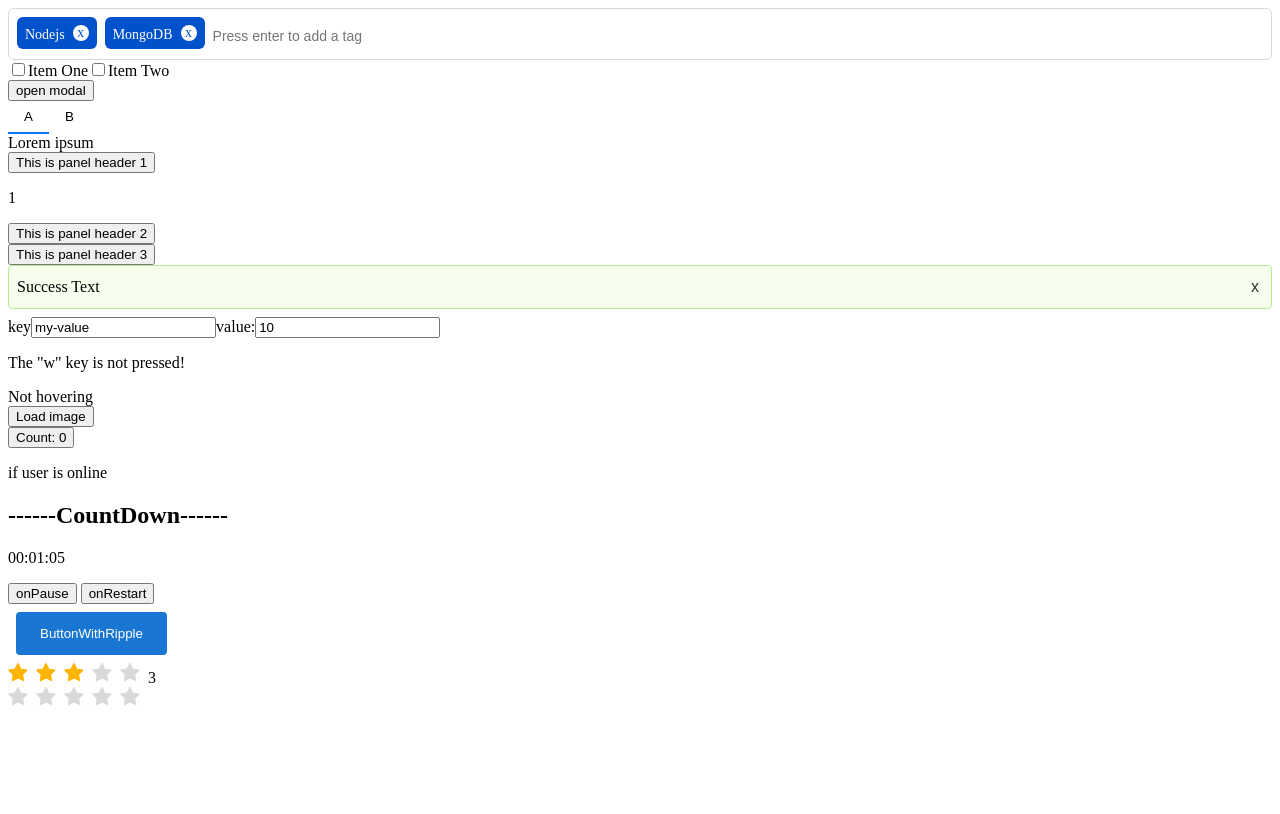
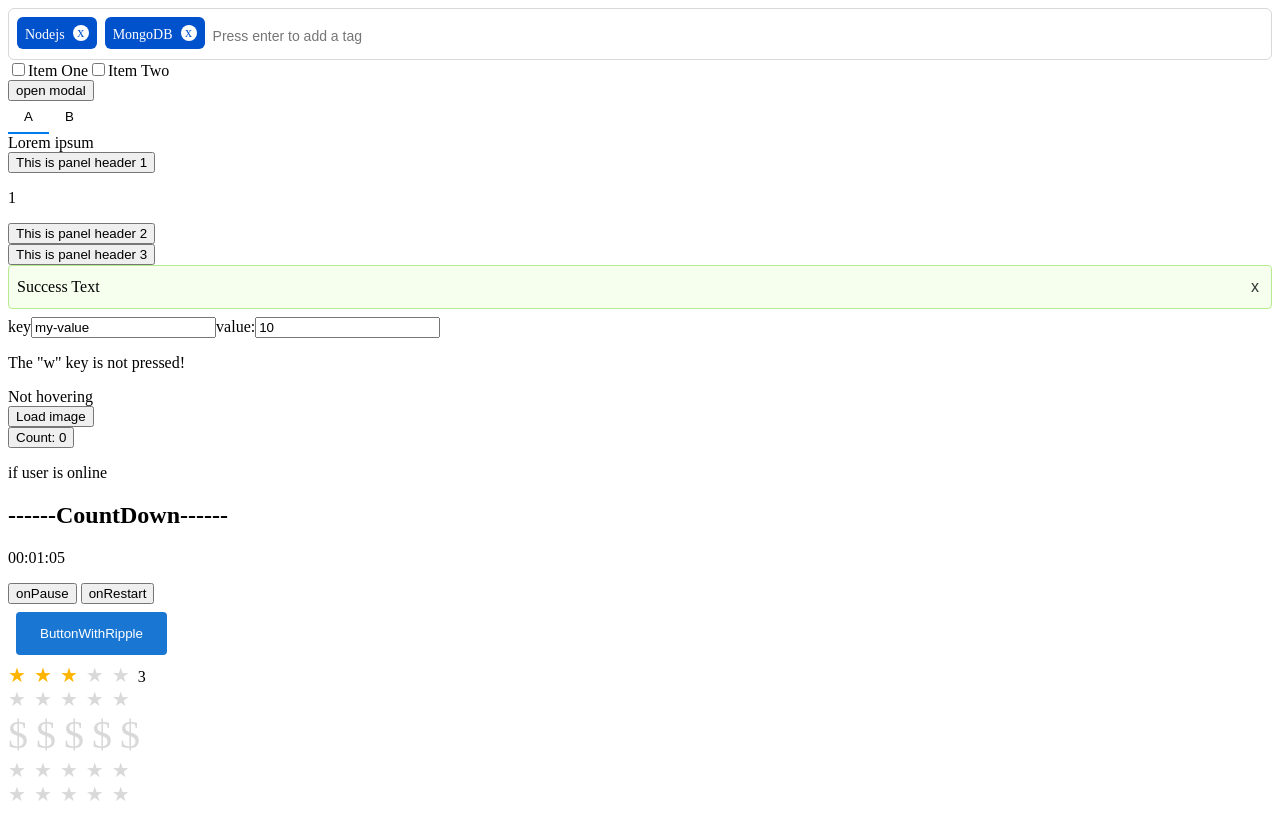
Before and after one commit to wangshaojie98/react-component, a React (Create React App) app: page / in a window 1280 px wide. Built offline with nearby package versions, Linux system fonts and the light colour scheme.

Commit message:
feat(rate):添加character属性

```diff
--- a/src/App.tsx
+++ b/src/App.tsx
@@ -188,8 +188,11 @@ function App() {
       <UseNavigatorOnLineDemo />
       <CountDown />
       <ButtonWithRipple onClick={() => {console.log()}}> ButtonWithRipple </ButtonWithRipple>
-      <Rate value={3} texts={['1', '2', '3']}/>
-      <Rate  />
+      <Rate value={3} texts={['1', '2sadfSuccess Text2sadfSuccess Text2sadfSuccess Text2sadfSuccess Text2sadfSuccess Text2sadfSuccess Text2sadfSuccess Text2sadfSuccess Text2sadfSuccess Text2sadfSuccess Text2sadfSuccess Text', '3']}/>
+      <Rate  allowHalf />
+      <Rate  clearable={true} character="$" allowHalf style={{ fontSize: 40 }} texts={['1', '2sadfSuccess Text2sadfSuccess Text2sadfSuccess Text2sadfSuccess Text2sadfSuccess Text2sadfSuccess Text2sadfSuccess Text2sadfSuccess Text2sadfSuccess Text2sadfSuccess Text2sadfSuccess Text', '3']}/>
+      <Rate  clearable={true} allowHalf={true} />
+      <Rate  clearable={true} allowHalf={true} />
     </div>
   );
 }
--- a/src/components/Rate/index.scss
+++ b/src/components/Rate/index.scss
@@ -1,4 +1,7 @@
+$rate-star-color: #FFB400;
+
 .rate {
+  font-size: 20px;
   @at-root ul#{&},
   ul#{&} > li {
     display: inline-block;
@@ -18,20 +21,34 @@
     margin-left: 8px;
   }
 
-  .half-of-star {
+
+  &-star {
+    color: #D9D9D9;
+    user-select: none;
+    position: relative;
+
+
+    &-first {
       position: absolute;
       top: 0;
       inset-inline-start: 0;
       width: 50%;
       height: 100%;
       overflow: hidden;
+      opacity: 0;
     }
 
-  .one-star {
-    // color: rgba(0, 0, 0, 0.06);
-    transition: all 0.2s;
-    user-select: none;
+    &-half &-first,
+    &-half &-second {
+      opacity: 1;
     }
+
+    &-half &-first,
+    &-full &-second {
+      color: $rate-star-color;
+    }
+  }
+
 }
 
 :where(.rate) .rate-star:not(:last-child) {
--- a/src/components/Rate/index.tsx
+++ b/src/components/Rate/index.tsx
@@ -1,132 +1,170 @@
-import React, { useState, useEffect } from 'react'
-import { observer } from 'mobx-react'
-import { makeAutoObservable } from 'mobx'
-import { ReactComponent as StarSvg} from './star.svg'
-import './index.scss'
+import React, { useState, useEffect } from "react";
+import { observer } from "mobx-react";
+import { makeAutoObservable } from "mobx";
+import { ReactComponent as StarSvg } from "./star.svg";
+import "./index.scss";
 
-type StarProps = {
-  id: number;
-  marked: boolean;
-  selection: number;
-}
-
-const OneStar: React.FC<{ color: string, className: string, style?: object }> = ({ color, className, style }) => {
-  return (
-    <div className={className} style={style}>
-      <span><StarSvg width={20} height={20} style={{ fill: color }} /></span>
-    </div>
-  )
-}
-
-
-type Ref = HTMLSpanElement
-const Star = React.forwardRef<Ref, StarProps>(({ id, marked, selection }, ref) => {
-  return (
-    <div>
-      <OneStar color={selection >= (id - 0.5) ? "#FFB400" :  '#D9D9D9'} className='half-of-star'/>
-      <OneStar color={selection >= id ? "#FFB400" :  '#D9D9D9'} className='one-star'/>
-    </div>
-  )
-})
-
-
-
-type StarRatingProps = Model;
-const StarRating: React.FC<StarRatingProps> = ({ rating, selection, data, onClick, onMouseOut, onMouseOver }) => {
 const isElementLeft = (e: React.MouseEvent<HTMLElement>) => {
-    const { clientX } = e // 鼠标点击时视窗的坐标
+  const { clientX } = e; // 鼠标点击时视窗的坐标
   const rect = e.currentTarget.getBoundingClientRect(); // button 元素视窗位置信息
   const clientWidth = e.currentTarget.clientWidth;
-    if (clientX - rect.left < (clientWidth / 2)) {
+  if (clientX - rect.left < clientWidth / 2) {
     return true;
   } else {
     return false;
   }
+};
+
+interface StarProps {
+  disabled: boolean;
+  onClick: (e: React.MouseEvent<HTMLElement>, id: number) => void;
+  onMouseMove: (e: React.MouseEvent<HTMLElement>, id: number) => void;
+  id: number;
+  allowHalf: boolean;
+  selection: number;
+  character?: React.ReactNode | ((props: StarProps) => React.ReactNode);
 }
-  const handleClick = (e: React.MouseEvent<HTMLElement>, id: number) => {
-    if (isElementLeft(e)) {
-      onClick(id - 0.5)
-    } else {
-      onClick(id)
-    }
+const Star = (props: StarProps) => {
+  const { disabled, onClick, onMouseMove, id, allowHalf, selection, character } = props;
+  const onInternalMouseMove: React.MouseEventHandler<HTMLElement> = (e) => {
+    onMouseMove(e, id);
+  };
+
+  const onInternalClick: React.MouseEventHandler<HTMLElement> = (e) => {
+    onClick(e, id);
+  };
+
+  const characterNode = typeof character === 'function' ? character(props) : character;
+
+  const getClassName = () => {
+    if (selection > id - 1 && selection < id) {
+      return 'half'
     }
 
-  const handleMouseMove = (e: React.MouseEvent<HTMLElement>, id: number) => {
-    if (isElementLeft(e)) {
-      onMouseOver(id - 0.5)
-    } else {
-      onMouseOver(id)
+    if (selection >= id) {
+      return 'full'
     }
+
+    return 'zero'
   }
   return (
-    <div>
-      <ul className='rate' onMouseLeave={onMouseOut}>
-        { data.map(({ id }) => {
-            return (
     <li
-                onClick={(e) => { handleClick(e, id) }}
-                onMouseMove={(e) => {handleMouseMove(e, id)}}
+      onClick={disabled ? undefined : onInternalClick}
+      onMouseMove={disabled ? undefined : onInternalMouseMove}
       key={id}
-                className='rate-star'
+      className={`rate-star rate-star-${getClassName()}`}
     >
-                <Star id={id} marked={ selection >= id } selection={selection}/>
+      { allowHalf && (<div className="rate-star-first">{characterNode}</div>) }
+      <div className="rate-star-second">{characterNode}</div>
     </li>
   )
-        })}
+}
+type ContainerProps = {
+  value?: number;
+  texts?: string[];
+  allowHalf?: boolean;
+  clearable?: boolean;
+  disabled?: boolean;
+  style?: React.CSSProperties;
+  character?: React.ReactNode | ((props: StarProps) => React.ReactNode);
+};
+const Container = observer((props: ContainerProps) => {
+  const {
+    value,
+    texts = [],
+    allowHalf,
+    clearable,
+    disabled,
+    style,
+    character = '★'
+  } = props;
+  const [model, setModel] = useState(
+    () =>
+      new Model({
+        rating: value,
+        selection: value,
+        texts,
+        allowHalf,
+        clearable,
+        disabled,
+      })
+  );
+
+  useEffect(() => {
+    setModel(
+      new Model({
+        rating: value,
+        selection: value,
+        texts,
+        allowHalf,
+        clearable,
+        disabled,
+      })
+    );
+  }, [value]);
+
+  const starNodes = model.data.map(({id}) => (
+    <Star
+      key={id}
+      disabled={model.disabled}
+      onClick={model.onClick}
+      onMouseMove={model.onMouseMove}
+      id={id}
+      allowHalf={model.allowHalf}
+      selection={model.selection}
+      character={character}
+    />
+  ))
+  return (
+    <div style={style}>
+      <ul className="rate" onMouseLeave={model.onMouseLeave} style={style}>
+        {starNodes}
       </ul>
-      <span className='rate-text'>
-        { data.find(({ id }) => id === rating)?.text || '' }
+      <span className="rate-text">
+        {model.data.find(({ id }) => id === model.rating)?.text || ""}
       </span>
     </div>
-  )
-}
+  );
+});
 
-type StarRating = {
-  value?: number;
-  texts?: string [];
-}
-const Container = observer((props: StarRating) => {
-  const { value = -1, texts = [] } = props
-  const [model, setModel] = useState(() => new Model({
-    rating: value,
-    selection: value,
-    texts
-  }))
-
-  useEffect(() => {
-    setModel(new Model({
-      rating: value,
-      selection: value,
-      texts
-    }))
-  }, [value])
-
-  return (
-    <StarRating
-      rating={model.rating}
-      selection={model.selection}
-      data={model.data}
-      onClick={model.onClick}
-      onMouseOut={model.onMouseOut}
-      onMouseOver={model.onMouseOver}
-    />
-  )
-})
-
+type ModelProps = {
+  rating?: number;
+  selection?: number;
+  texts?: string[];
+  allowHalf?: boolean;
+  clearable?: boolean;
+  disabled?: boolean;
+};
 class Model {
   rating: number;
   selection: number;
-  data: { text?: string, id: number } [];
-  constructor({ rating = -1, selection = -1 , texts } : {rating: number, selection: number, texts?: string []}) {
+  data: { text?: string; id: number }[];
+  allowHalf: boolean;
+  clearable: boolean;
+  disabled: boolean;
+  constructor(props: ModelProps) {
+    const {
+      rating = -1,
+      selection = -1,
+      texts,
+      allowHalf = false,
+      clearable = false,
+      disabled = false,
+    } = props;
+    this.allowHalf = allowHalf;
     this.rating = rating; // 评分
     this.selection = selection; // 当前展示的评分
-    this.data = Array.from({ length: 5 }).map((_: any, idx: number) => ({ id: idx + 1, text: texts?.[idx] }))// 数据
+    this.clearable = clearable;
+    this.disabled = disabled;
+    this.data = Array.from({ length: 5 }).map((_: any, idx: number) => ({
+      id: idx + 1,
+      text: texts?.[idx],
+    })); // 数据
 
-    makeAutoObservable(this, {}, { autoBind: true })
+    makeAutoObservable(this, {}, { autoBind: true });
   }
 
-  onMouseOver(id: number) {
-    console.log('onMouseOver: ', id);
+  handleMouseMove(id: number) {
     /**
      * 设置悬浮的id,只要小于，都是实心
      */
@@ -135,18 +173,40 @@ class Model {
     this.selection = id;
   }
 
-  onMouseOut() {
-    console.log('onMouseOut: ', );
+  hanldeMouseLeave() {
     // 离开的时候恢复ratingId
     this.selection = this.rating;
   }
 
-  onClick(id: number) {
+  handleClick(id: number) {
     // 设置selection
     this.selection = id;
     this.rating = id;
   }
+
+  reset() {
+    this.rating = -1;
+    this.selection = -1;
   }
 
+  onClick(e: React.MouseEvent<HTMLElement>, id: number) {
+    console.log({ id, rating: this.rating})
 
-export default Container
+    if (this.clearable && this.rating === (isElementLeft(e) ? id - 0.5 : id)) {
+      this.reset();
+      return;
+    }
+
+    this.handleClick(isElementLeft(e) ? id - 0.5 : id);
+  }
+
+  onMouseMove(e: React.MouseEvent<HTMLElement>, id: number) {
+    this.handleMouseMove(isElementLeft(e) ? id - 0.5 : id);
+  }
+
+  onMouseLeave() {
+    this.hanldeMouseLeave();
+  }
+}
+
+export default Container;
```
Lines whose indentation alone changed are shown as unchanged.
